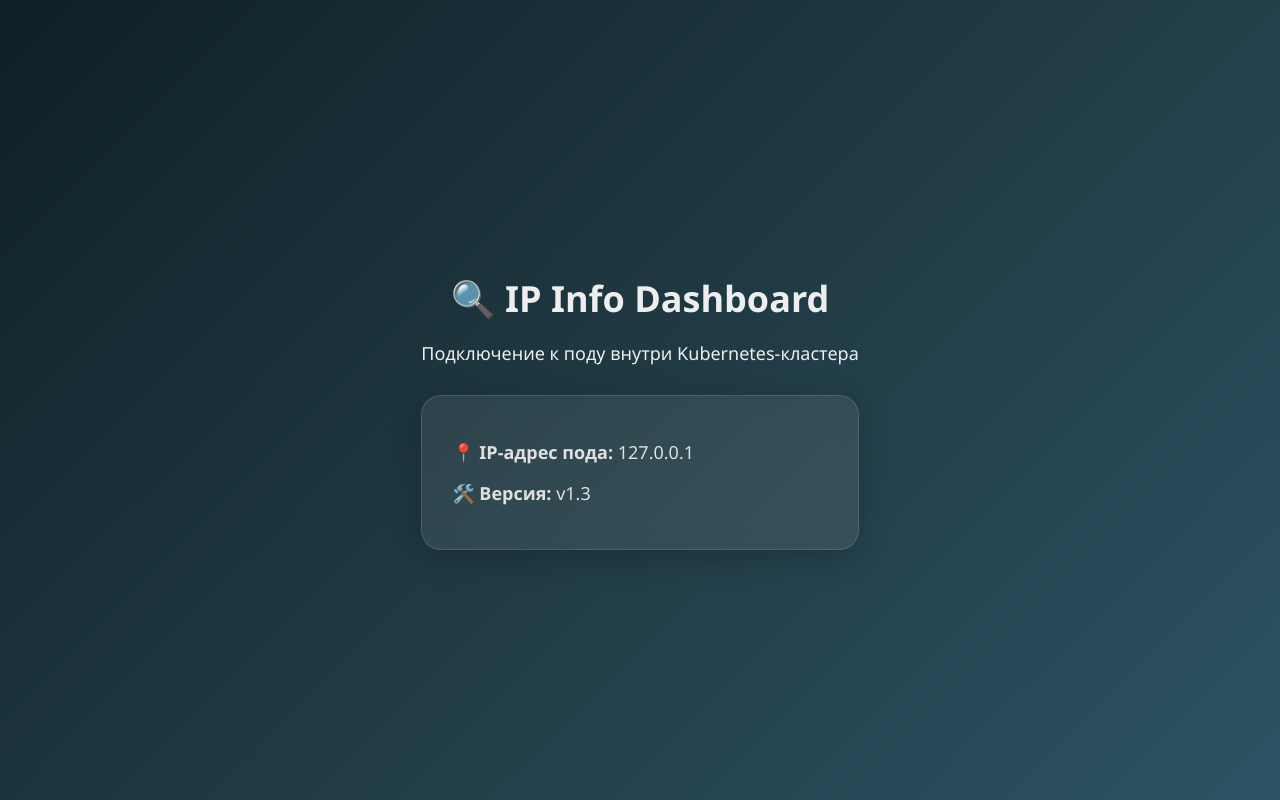
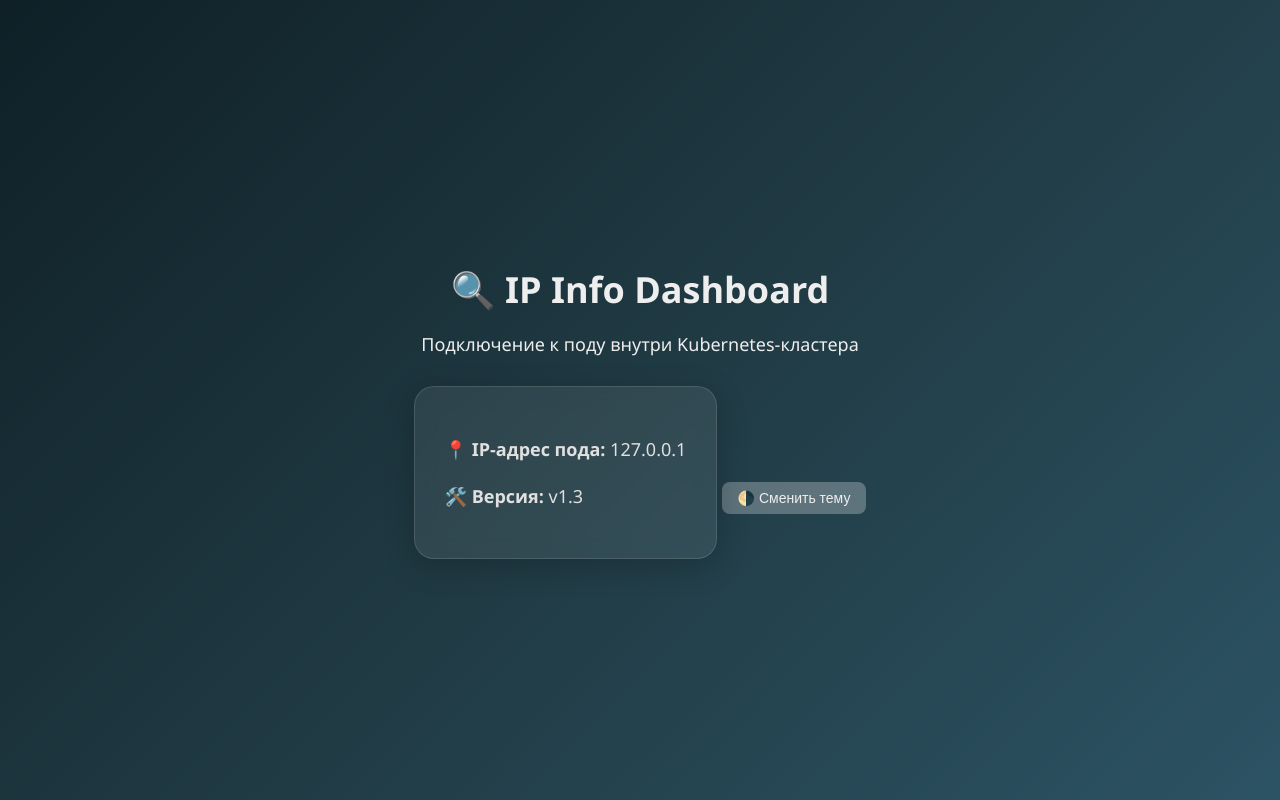
Before and after one commit to Eugeneowner/AppFinalProjectDevOps, a Flask app: page / in a window 1280 px wide. Run offline with Flask 3, Linux system fonts and the light colour scheme.

Commit message:
логика автотемы app

```diff
--- a/app/static/style.css
+++ b/app/static/style.css
@@ -2,60 +2,73 @@ body {
   margin: 0;
   padding: 0;
   font-family: 'Segoe UI', sans-serif;
-  background: linear-gradient(135deg, #e0eafc, #cfdef3);
   min-height: 100vh;
   display: flex;
   justify-content: center;
   align-items: center;
-  transition: background 0.5s ease;
+  transition: background 0.5s ease, color 0.5s ease;
 }
 
+/* Светлая тема */
+body.light {
+  background: linear-gradient(135deg, #e0eafc, #cfdef3);
+  color: #222;
+}
+
+body.light .info-card {
+  background: rgba(255, 255, 255, 0.3);
+  border: 1px solid rgba(255, 255, 255, 0.3);
+  color: #222;
+}
+
+/* Тёмная тема */
+body.dark {
+  background: linear-gradient(135deg, #0f2027, #203a43, #2c5364);
+  color: #eee;
+}
+
+body.dark .info-card {
+  background: rgba(255, 255, 255, 0.08);
+  border: 1px solid rgba(255, 255, 255, 0.12);
+  color: #e0e0e0;
+}
+
+/* Общие стили */
 .wrapper {
   text-align: center;
   max-width: 600px;
-  margin: auto;
 }
 
 h1 {
   font-size: 36px;
   margin-bottom: 10px;
-  color: #1e1e1e;
 }
 
 .subtitle {
   font-size: 18px;
-  color: #555;
   margin-bottom: 30px;
 }
 
 .info-card {
-  background: rgba(255, 255, 255, 0.25);
   border-radius: 20px;
   padding: 30px;
   box-shadow: 0 8px 32px rgba(0, 0, 0, 0.2);
   backdrop-filter: blur(10px);
   -webkit-backdrop-filter: blur(10px);
-  border: 1px solid rgba(255, 255, 255, 0.18);
-  color: #222;
   font-size: 18px;
   line-height: 1.6;
   text-align: left;
+  display: inline-block;
 }
 
-.info-card p {
-  margin: 12px 0;
+.theme-toggle {
+  margin-top: 30px;
+  padding: 8px 16px;
+  font-size: 14px;
+  border-radius: 8px;
+  border: none;
+  cursor: pointer;
+  background: #ffffff44;
+  color: inherit;
+  transition: background 0.3s ease;
 }
-
-.night {
-  background: linear-gradient(135deg, #0f2027, #203a43, #2c5364);
-}
-
-.night .info-card {
-  background: rgba(255, 255, 255, 0.08);
-  color: #e0e0e0;
-  border: 1px solid rgba(255, 255, 255, 0.12);
-}
-
-.night h1, .night .subtitle {
-  color: #eee;
-}
--- a/app/static/theme.js
+++ b/app/static/theme.js
@@ -1,8 +1,19 @@
+// Автотема на основе времени суток
 window.onload = function () {
   const hour = new Date().getHours();
-  const isNight = hour < 6 || hour > 18;
-
-  if (isNight) {
-    document.body.classList.add('night');
+  const body = document.body;
+  if (hour < 6 || hour > 18) {
+    body.classList.remove('light');
+    body.classList.add('dark');
+  } else {
+    body.classList.remove('dark');
+    body.classList.add('light');
   }
 };
+
+// Переключатель темы вручную
+function toggleTheme() {
+  const body = document.body;
+  body.classList.toggle('dark');
+  body.classList.toggle('light');
+}
--- a/app/templates/index.html
+++ b/app/templates/index.html
@@ -5,7 +5,8 @@
   <title>IP Info Dashboard</title>
   <link rel="stylesheet" href="{{ url_for('static', filename='style.css') }}">
 </head>
-<body>
+<body class="light"> <!-- default light -->
+
   <div class="wrapper">
     <h1>🔍 IP Info Dashboard</h1>
     <p class="subtitle">Подключение к поду внутри Kubernetes-кластера</p>
@@ -14,6 +15,8 @@
       <p><strong>📍 IP-адрес пода:</strong> {{ ip }}</p>
       <p><strong>🛠️ Версия:</strong> {{ version }}</p>
     </div>
+
+    <button class="theme-toggle" onclick="toggleTheme()">🌗 Сменить тему</button>
   </div>
 
   <script src="{{ url_for('static', filename='theme.js') }}"></script>
```
Also changed, not shown: .github/workflows/docker-push.yml.
